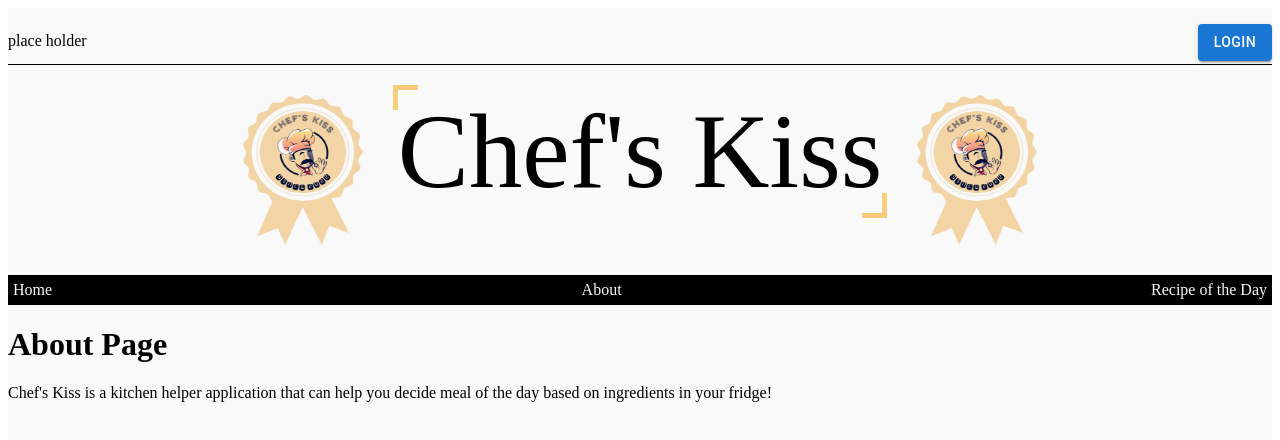
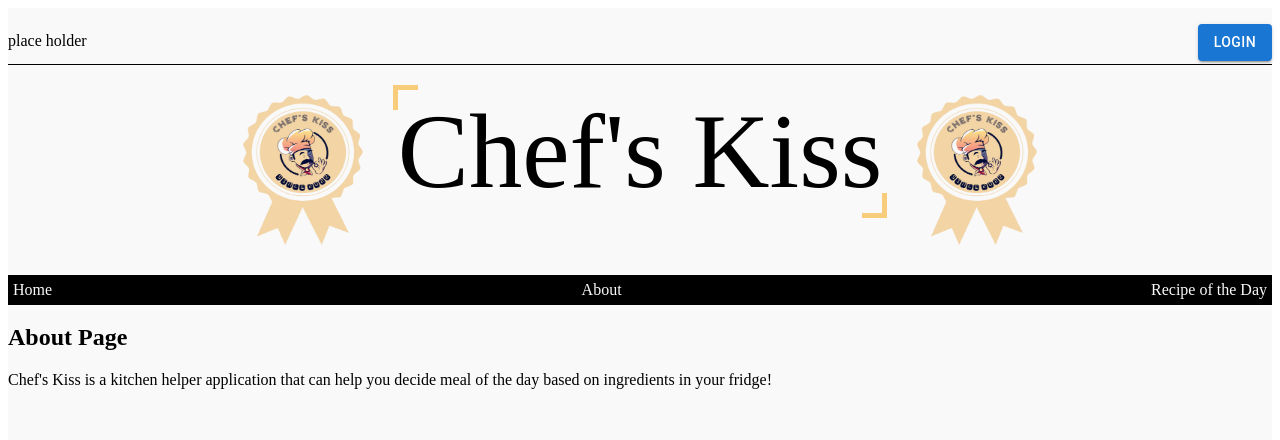
Before and after one commit to 2208-Capstone-Team-1/Capstone-Kitchen-Prep, a React app: page /about in a window 1280 px wide. Shown: the top 440 px of the page. Built offline with nearby package versions, Linux system fonts and the light colour scheme; the HTML template or start-up script is replaced by a standard one.

Commit message:
Update About.tsx
change h1 to h2

```diff
--- a/src/components/About.tsx
+++ b/src/components/About.tsx
@@ -1,7 +1,7 @@
 const AboutPage = () => {
   return (
     <div>
-      <h1>About Page</h1>
+      <h2>About Page</h2>
       <p>
         Chef's Kiss is a kitchen helper application that can help you decide
         meal of the day based on ingredients in your fridge!{" "}
```
